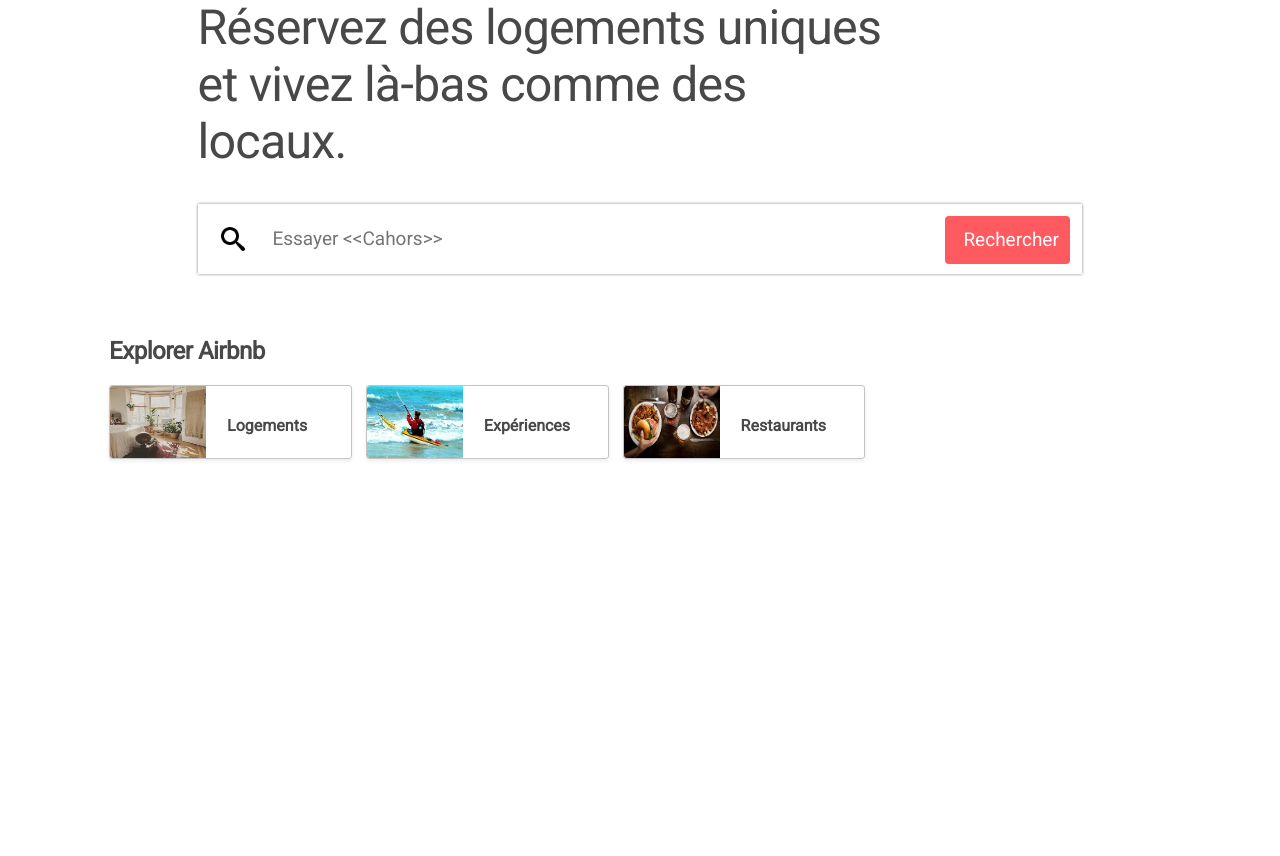
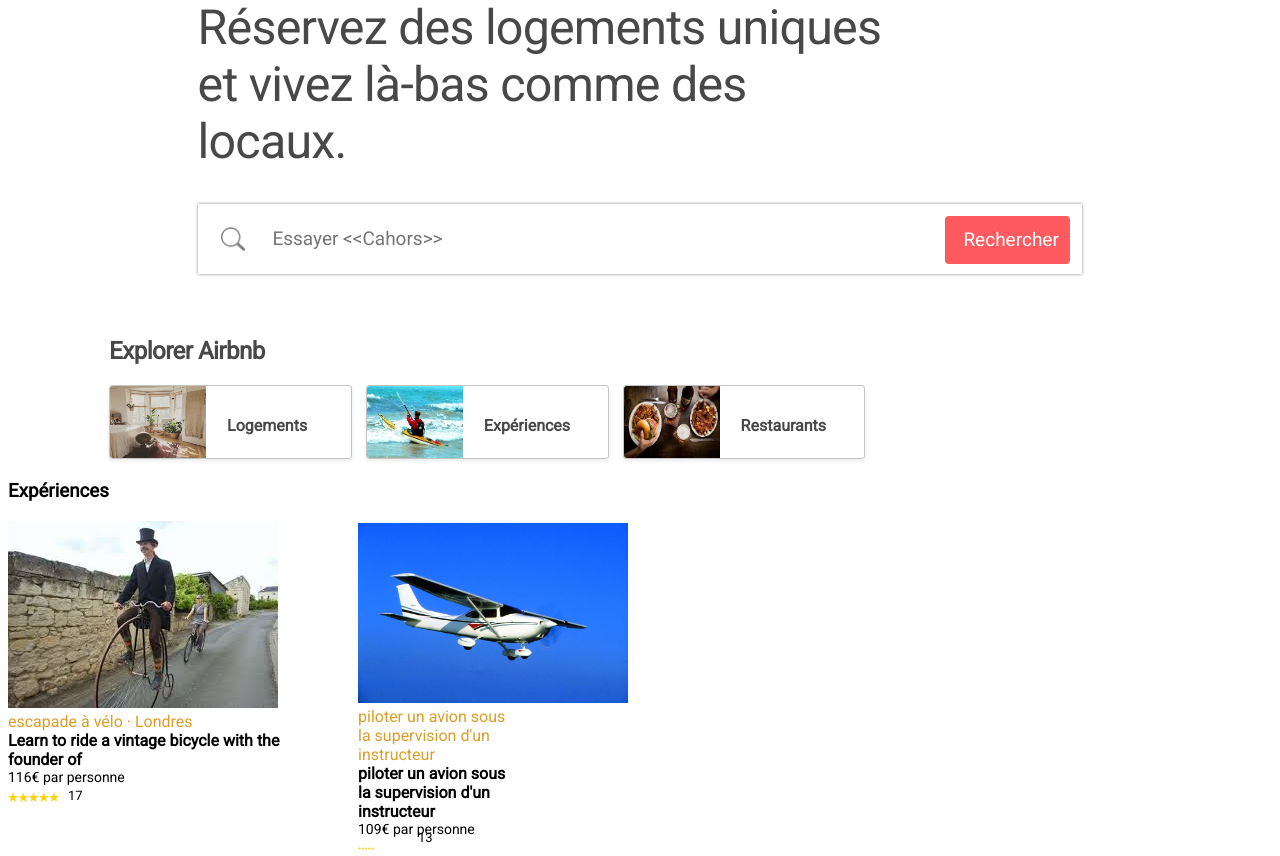
Before and after one commit to BMellet/AirB-B, a PHP site: page / in a window 1280 px wide. Shown: the part 189-1045 px from the top of the page. Before the commit the page ends 649 px from the top, so only its background shows below. Run offline with PHP 8.4, Linux system fonts and the light colour scheme.

Commit message:
modif logo loupe, ajout de la ligne experience avec text et photo pour les 2 premieres experiences, a finir

```diff
--- a/index.html
+++ b/index.html
@@ -69,9 +69,40 @@
 		</div>
 	</div>
 
-	</div>
+</div>
+<div id="experiences">
+	<h3><b>Expériences</b></h3>
 
-</div>
+		<div class="velolondres">
+			<img class="photo" src="img/velo.png"><br>
+
+			<div class="expsousphoto">escapade à vélo · Londres
+			</div>
+
+			<div class="text"><b>Learn to ride a vintage bicycle with the founder of</b>
+			</div>
+
+			<div class="prix">116€ par personne
+			</div>
+
+			<img class="star" src="img/etoile.png">
+			<div class="chiffre">17</div>
+
+		<div class="avionla">
+			<img class="photo" src="img/avion.png"><br>
+
+			<div class="expsousphoto">piloter un avion sous la supervision d'un instructeur
+			</div>
+
+			<div class="text"><b>piloter un avion sous la supervision d'un instructeur</b>
+			</div>
+
+			<div class="prix">109€ par personne
+			</div>
+
+			<img class="star" src="img/etoile.png">
+			<div class="chiffre">13</div>
+		</div>
 
 </body>
 </html>
--- a/style.css
+++ b/style.css
@@ -241,3 +241,40 @@ h2
 	display: inline-block;
 	white-space: nowrap;
 }
+
+.expsousphoto{
+	color: #DE9C27;
+}
+
+.text{
+	max-width: 300px;
+}
+
+.prix{
+	font-size: 14px;
+}
+
+.star{
+	background-color: #008489;
+	width: 10%;
+}
+
+.velolondres{
+	width: 40%;
+}
+
+.chiffre{
+	margin-left: 60px;
+	margin-top: -26px;
+	font-size: 13px;
+}
+
+.avionla {
+	margin-left: 350px;
+	margin-top: -280px;
+}
+
+.photo{
+	max-width: 270px;
+	max-height: 270px;
+}
```
Also changed, not shown: img/avion.png (added), img/etoile.png (added), img/loupe.png, img/velo.png (added).
